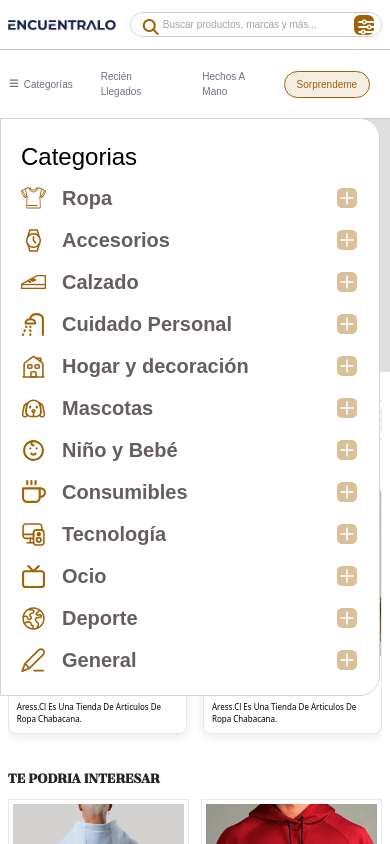
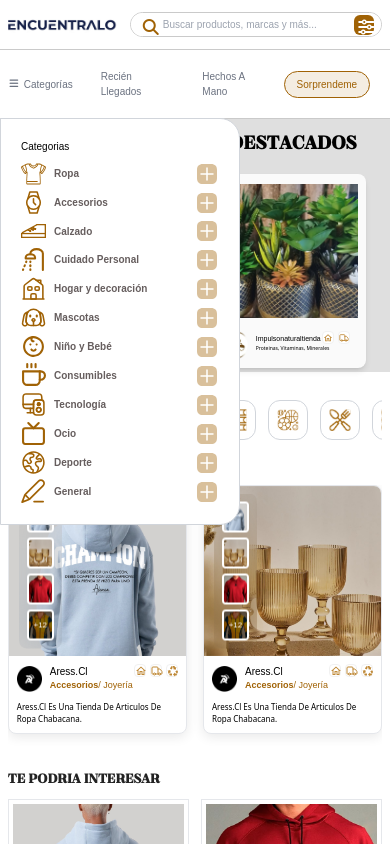
Before and after one commit to sazzad-git/encuentralo-ecommerces, a Next.js app: page / in a window 390 px wide. Both pictures are taken after a click on the button "Categorías". Shown: the top 844 px of the page. Built offline with nearby package versions, Linux system fonts and the light colour scheme.

Commit message:
complete dropdown menu

```diff
--- a/components/CategoriesMenu/CategoriesMenu.jsx
+++ b/components/CategoriesMenu/CategoriesMenu.jsx
@@ -35,10 +35,12 @@ const CategoriesMenu = forwardRef(function CategoriesMenu(props, ref) {
     <div
       data-aos="fade-right"
       ref={ref}
-      className="z-50 absolute top-[100%] left-0 w-[380px] border border-gray-300 bg-white rounded-r-[20px] p-5"
+      className="z-50 absolute top-[100%] left-0 w-[240px] md:w-[380px] border border-gray-300 bg-white rounded-r-[20px] p-5"
     >
-      <h4 className={`text-[24px] mb-2`}>Categorias</h4>
-      <ul className="flex flex-col gap-3">
+      <h4 className={`text-[10px] md:text-[16px] lg:text-[24px] mb-2`}>
+        Categorias
+      </h4>
+      <ul className="flex flex-col gap-1 md:gap-3 lg:gap-3">
         {[
           { name: "Ropa", icon: rupa },
           { name: "Accesorios", icon: watch },
@@ -58,10 +60,14 @@ const CategoriesMenu = forwardRef(function CategoriesMenu(props, ref) {
             className="flex items-center gap-3 text-[20px] font-bold text-[#665E5E] justify-between"
           >
             <div
-              className={`${nunito.variable} flex items-center gap-4 lg:my-[5px]`}
+              className={`${nunito.variable} flex items-center gap-2 md:gap-4 lg:gap-4 lg:my-[5px]`}
             >
               <Image width={25} src={category.icon} alt={category.name} />
-              <span className={`${nunito.variable}`}>{category.name}</span>
+              <span
+                className={`${nunito.variable} text-[10px] md:text-[16px] lg:text-[20px]`}
+              >
+                {category.name}
+              </span>
             </div>
             <Image width={24} height={24} src={add} alt="Add Icon" />
           </li>
--- a/components/HeroSection/HeroSection.jsx
+++ b/components/HeroSection/HeroSection.jsx
@@ -187,7 +187,7 @@ function ProductCard({
         alt={title}
         width={300}
         height={200}
-        className="w-full md:h-[194px] lg:h-56 object-cover pt-[10px] md:mt-[29px] rounded-t-lg"
+        className="w-full h-36  md:h-[194px] lg:h-56 object-cover pt-[10px] md:mt-[29px] rounded-t-lg"
       />
       <div className="flex justify-between p-2 lg:p-4 relative min-h-[50px] md:min-h-[70px] lg:min-h-[100px]">
         <div className="flex items-center gap-2 lg:gap-3">
@@ -195,18 +195,18 @@ function ProductCard({
             <Image src={shopLogo} alt="Shop Logo" />
           </div>
           <div className="leading-0 lg:leading-[125%]">
-            <h4 className="text-[10px] md:text-[13px] lg:text-[20px]">
+            <h4 className="text-[7px] md:text-[13px] lg:text-[20px]">
               {title}
             </h4>
             <p
-              className={`${nunito.variable} font-sans capitalize lg:mt-2 text-[8px] md:text-[10px] lg:text-[13px]`}
+              className={`${nunito.variable} font-sans capitalize lg:mt-2 text-[5px] md:text-[10px] lg:text-[13px]`}
             >
               {title2}
             </p>
           </div>
         </div>
 
-        <div className="absolute top-2 right-2 flex items-center justify-end gap-1 lg:top-[38%] lg:-translate-y-1/2">
+        <div className="absolute top-2 pt-[5px] right-2 flex items-center justify-end gap-1 lg:top-[38%] lg:-translate-y-1/2">
           <div className="w-[12px] h-[13px] md:w-[16px] md:h-[16px] lg:w-[22px] lg:h-[24px] border border-[#F1F1F1] bg-white grid place-items-center rounded cursor-pointer">
             <MdOutlineHome className="text-[10px] md:text-[13px] lg:text-[16px] text-[#BF8937]" />
           </div>
```
